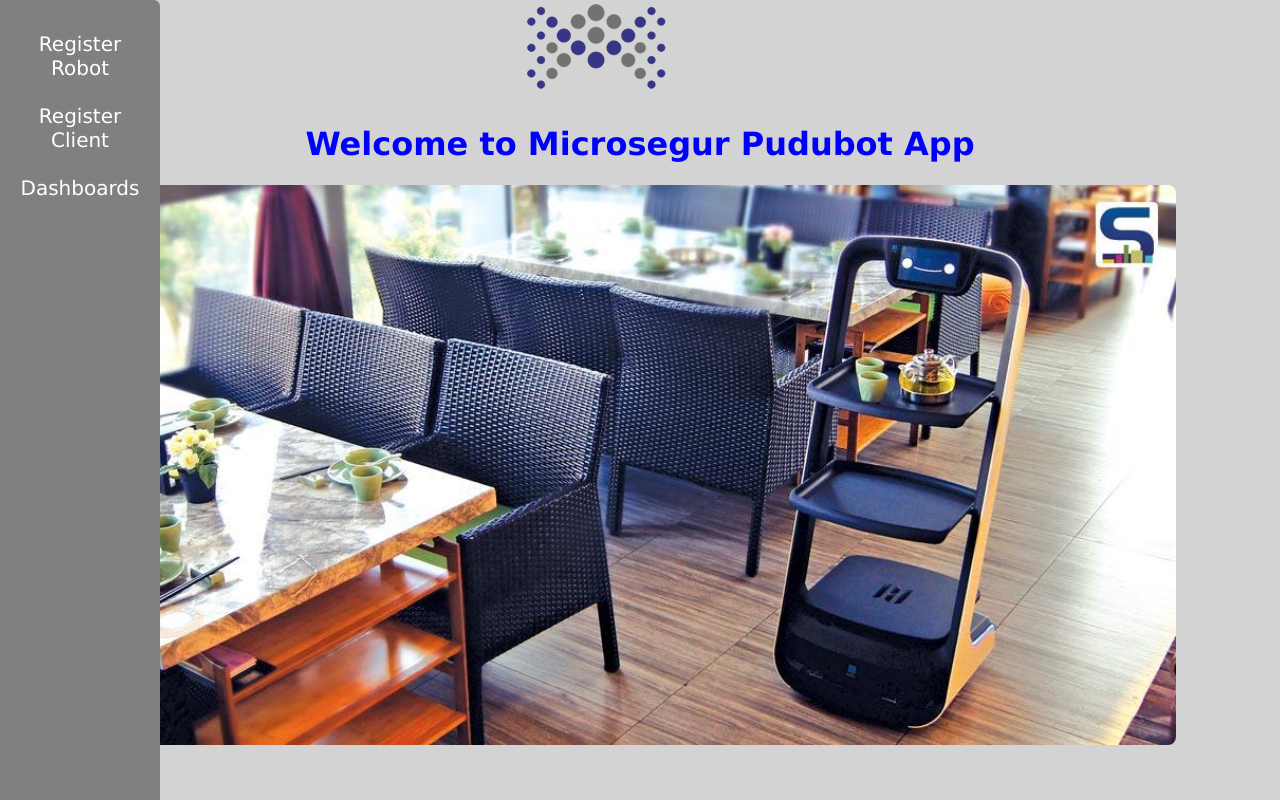
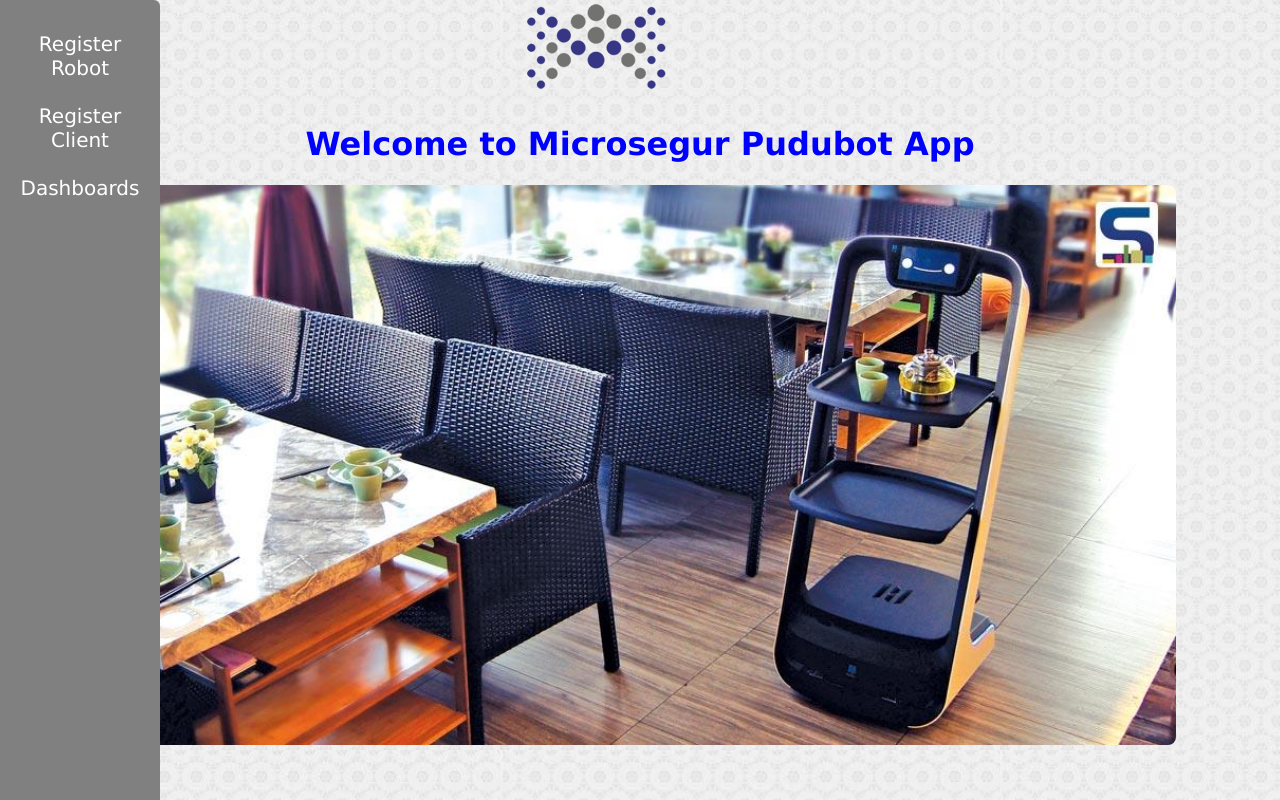
Before and after one commit to FMIFH/pudubot, a Vue app in the folder pudubot/: page / in a window 1280 px wide. Built offline with nearby package versions, Linux system fonts and the light colour scheme.

Commit message:
background is now an image

```diff
--- a/pudubot/src/App.vue
+++ b/pudubot/src/App.vue
@@ -32,7 +32,8 @@
   -moz-osx-font-smoothing: grayscale;
   text-align: center;
   color: black;
-  background: lightgray;
+  /*background: lightgray;*/
+  background-image: url("./assets/background.png");
   height: 100vh;
 }
 /* The sidebar menu */
```
Also changed, not shown: pudubot/src/assets/background.png (added).
